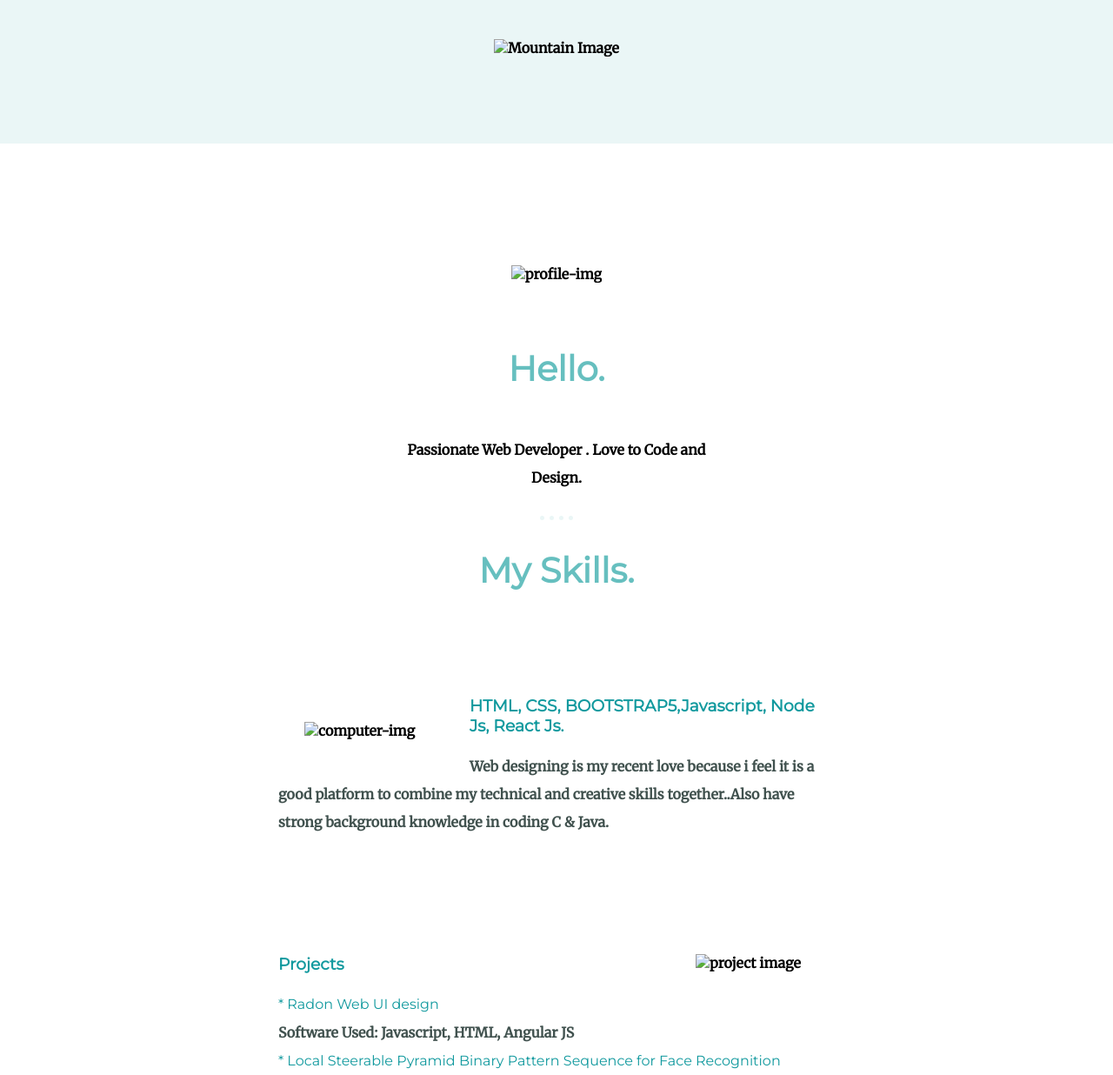
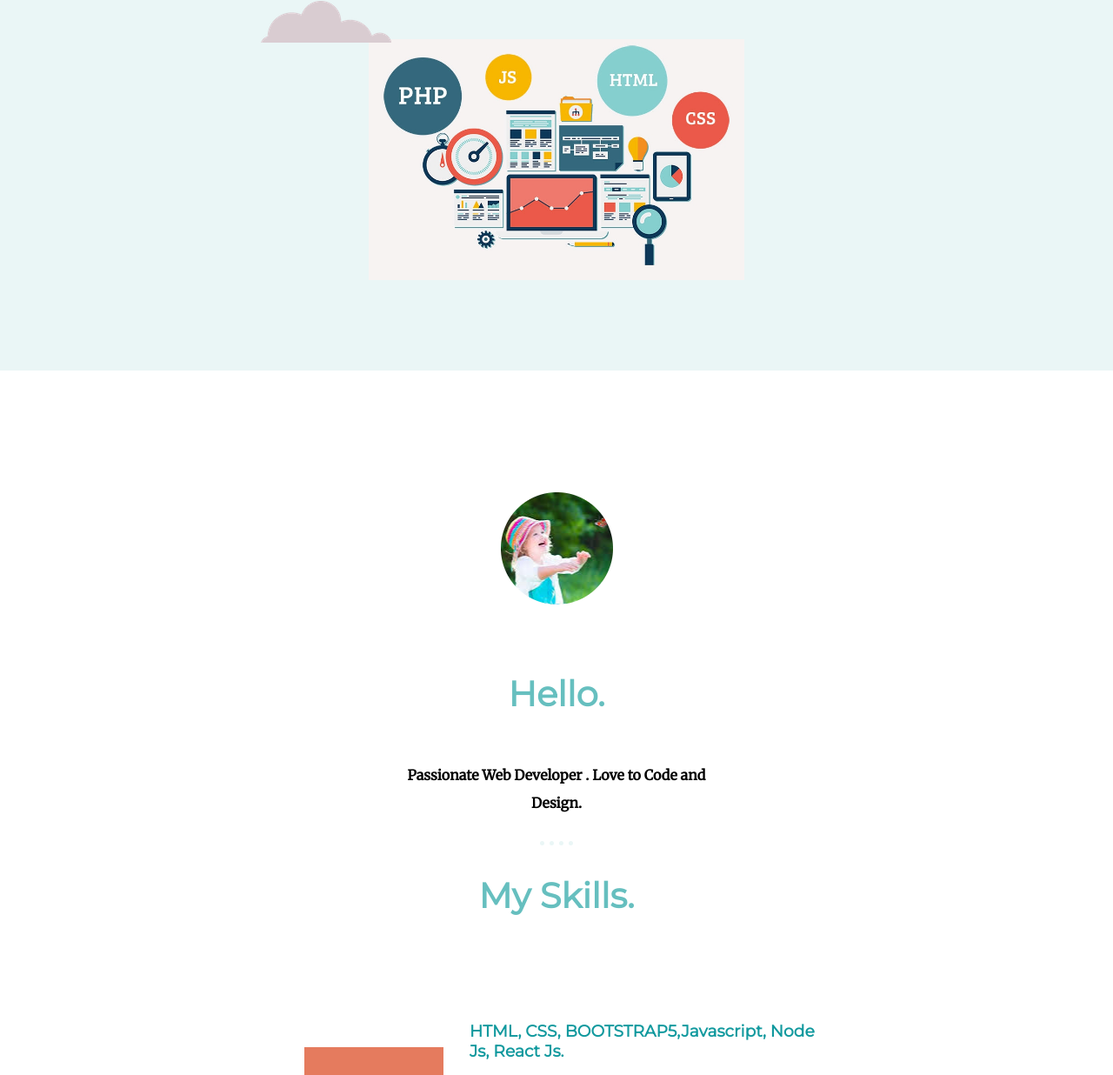
Before and after one commit to Theera12/Resume, a plain HTML site: page index.html in a window 1280 px wide. Shown: the part 447-1683 px from the top of the page at 87% size. Drawn offline with Linux system fonts and the light colour scheme; files that its build step writes are made by us from their sources.

Commit message:
Update index.html

```diff
--- a/index.html
+++ b/index.html
@@ -5,7 +5,7 @@
   <meta charset="utf-8">
   <title>Aarthy</title>
   <link rel="stylesheet" href="CSS/style.css">
-  <link rel="icon" href="C:\Users\ganes\OneDrive\Desktop\Web Development\MySite CSS\icon.png">
+  <link rel="icon" href="icon.png">
   <!--includes icon in the tittle bar-->
 
   <link rel="preconnect" href="https://fonts.gstatic.com" crossorigin>
@@ -17,17 +17,17 @@
 <body>
   <div class="firstbox">
     <img class="iconimage" src="icon.png" alt="icon image">
-    <img class="topcloud " src="images\cloud.png" alt="cloud image">
+    <img class="topcloud " src="cloud.png" alt="cloud image">
     <h1>I am Aarthy.</h1>
     <h2>Front End Webdeveloper..</h2>
-    <img class="bottomcloud" src="images\cloud.png" alt="cloud image">
-    <img src="images\webdesign.jpg" style="width:40%;" alt="Mountain Image">
+    <img class="bottomcloud" src="cloud.png" alt="cloud image">
+    <img src="webdesign.jpg" style="width:40%;" alt="Mountain Image">
   </div>
 
 
   <div class="secondbox">
     <div class="profile">
-      <img class="profile-img" src="images\images-modified.png" alt="profile-img">
+      <img class="profile-img" src="images-modified.png" alt="profile-img">
       <h2><b>Hello.</b></h2>
       <p class="intro">Passionate Web Developer . Love to Code and Design.</p>
       <br>
@@ -36,14 +36,14 @@
     <div class="skills">
       <h2><b>My Skills.</b></h2>
       <div class="skill-row">
-        <img class="skillimage1" src="images\computer.png" alt="computer-img">
+        <img class="skillimage1" src="computer.png" alt="computer-img">
         <h3>HTML, CSS, BOOTSTRAP5,Javascript, Node Js, React Js.</h3>
         <p class="skill-para1">Web designing is my recent love because i feel it is a good platform to
           combine my technical and creative skills together..Also have strong background knowledge in coding C & Java.</p>
         <br />
       </div>
       <div class="skill-row">
-        <img class="skillimage2" src="images\Team.png" alt="project image">
+        <img class="skillimage2" src="Team.png" alt="project image">
         <h3><b>Projects</b></h3>
         <p class="skill-para2"> <span class="par">* Radon Web UI design </span><br />Software Used: Javascript, HTML, Angular JS <br /> <span class="par">* Local Steerable Pyramid Binary Pattern Sequence for Face Recognition</span><br />Software
           Used: Javascript, HTML, Angular JS </p>
```
